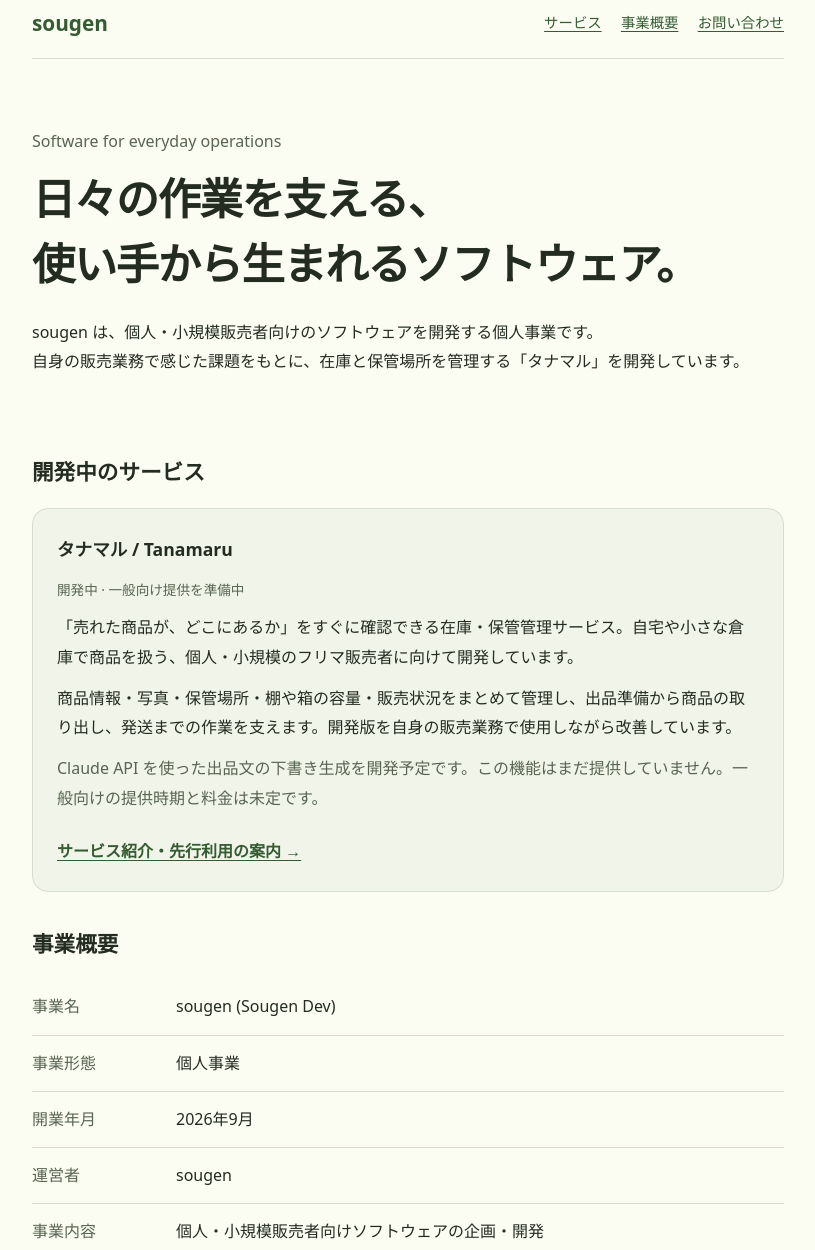
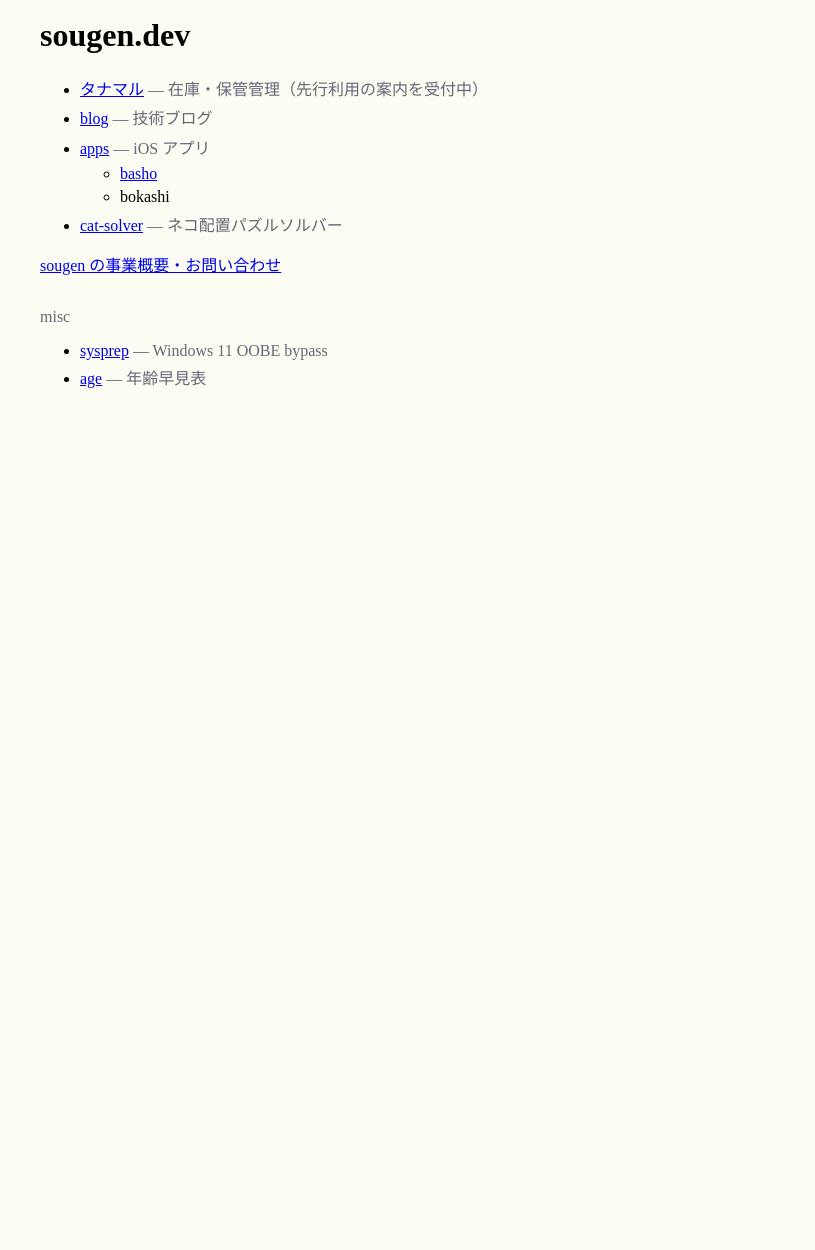
Before and after one commit to sougendev/sougen.dev, a plain HTML site: page index.html in a window 1280 px wide. Shown: the part 20-1270 px from the top of the page, without its empty margins (232-1047 px from the left). After the commit the page ends 800 px from the top, so only its background shows below. Drawn offline with Linux system fonts and the light colour scheme.

Commit message:
Separate business overview into about page and restore portal

```diff
--- a/index.html
+++ b/index.html
@@ -3,97 +3,35 @@
 <head>
 <meta charset="utf-8">
 <meta name="viewport" content="width=device-width, initial-scale=1">
-<meta name="description" content="sougen は2026年9月に開業した個人事業です。個人・小規模販売者向けの在庫・保管管理サービス「タナマル」を開発しています。">
-<link rel="canonical" href="https://sougen.dev/">
-<meta property="og:title" content="sougen — 事業紹介">
-<meta property="og:description" content="個人・小規模販売者の在庫・保管管理を支えるソフトウェアを開発しています。">
-<meta property="og:url" content="https://sougen.dev/">
-<meta property="og:type" content="website">
-<title>sougen — 事業紹介</title>
+<meta name="description" content="sougen.dev ポータル。blog、iOS アプリ、Web ツール等の入口。">
+<title>sougen.dev</title>
 <style>
-:root { color-scheme: light dark; --bg: #fbfdf2; --text: #242b20; --muted: #596452; --line: #d5ddcc; --accent: #345b32; --card: #f1f5e9; }
-@media (prefers-color-scheme: dark) { :root { --bg: #14180a; --text: #e8eddf; --muted: #aab59d; --line: #39432f; --accent: #b2d6a6; --card: #1e2515; } }
-* { box-sizing: border-box; }
-body { background: var(--bg); color: var(--text); max-width: 50rem; margin: 0 auto; padding: 1.5rem; font-family: system-ui, sans-serif; line-height: 1.85; }
-a { color: var(--accent); text-underline-offset: .2em; }
-a:focus-visible { outline: 2px solid var(--accent); outline-offset: 4px; }
-header { display: flex; flex-wrap: wrap; justify-content: space-between; align-items: center; gap: 1rem; border-bottom: 1px solid var(--line); padding-bottom: 1rem; }
-.brand { font-size: 1.3rem; font-weight: 700; text-decoration: none; }
-nav { display: flex; gap: 1.2rem; font-size: .9rem; }
-.hero { padding: 3.5rem 0 2rem; }
-.eyebrow, .note { color: var(--muted); }
-h1 { font-size: clamp(1.8rem, 5vw, 2.7rem); line-height: 1.5; margin: .5rem 0 1.3rem; letter-spacing: -.03em; }
-h2 { font-size: 1.35rem; margin: 0 0 1rem; }
-h3 { font-size: 1.1rem; margin: 0; }
-p { margin: .7rem 0; }
-section { margin: 2rem 0; scroll-margin-top: 1rem; }
-.product { background: var(--card); border: 1px solid var(--line); border-radius: 1rem; padding: 1.5rem; }
-.status { color: var(--muted); font-size: .85rem; }
-.product-link { display: inline-block; margin-top: .8rem; font-weight: 600; }
-dl { margin: 0; }
-dl > div { display: grid; grid-template-columns: 8rem 1fr; gap: 1rem; border-bottom: 1px solid var(--line); padding: .8rem 0; }
-dt { color: var(--muted); } dd { margin: 0; }
-.english { border-left: 3px solid var(--line); padding-left: 1.3rem; }
-ul { padding-left: 1.3rem; } li { margin: .4rem 0; }
-footer { margin-top: 3rem; padding: 1.2rem 0; border-top: 1px solid var(--line); color: var(--muted); font-size: .85rem; }
-@media (max-width: 420px) { body { padding: 1rem; } .hero { padding-top: 2.5rem; } dl > div { grid-template-columns: 1fr; gap: .1rem; } .product { padding: 1.1rem; } }
+:root { color-scheme: light dark; --bg: #fbfdf2; --muted: #667; }
+@media (prefers-color-scheme: dark) { :root { --bg: #14180a; --muted: #99a; } }
+body { background: var(--bg); max-width: 46rem; margin: 0 auto; padding: 1rem; }
+h2 { font-size: 1rem; margin-top: 2rem; color: var(--muted); font-weight: normal; }
+li { margin: 0.35rem 0; }
+.note { color: var(--muted); }
 </style>
 </head>
 <body>
-<header>
-<a class="brand" href="/">sougen</a>
-<nav aria-label="ページ内ナビゲーション"><a href="#product">サービス</a><a href="#about">事業概要</a><a href="#contact">お問い合わせ</a></nav>
-</header>
-<main>
-<div class="hero">
-<p class="eyebrow">Software for everyday operations</p>
-<h1>日々の作業を支える、<br>使い手から生まれるソフトウェア。</h1>
-<p>sougen は、個人・小規模販売者向けのソフトウェアを開発する個人事業です。<br>自身の販売業務で感じた課題をもとに、在庫と保管場所を管理する「タナマル」を開発しています。</p>
-</div>
-<section id="product" aria-labelledby="product-title">
-<h2 id="product-title">開発中のサービス</h2>
-<article class="product">
-<h3>タナマル <span lang="en">/ Tanamaru</span></h3>
-<p class="status">開発中 · 一般向け提供を準備中</p>
-<p>「売れた商品が、どこにあるか」をすぐに確認できる在庫・保管管理サービス。自宅や小さな倉庫で商品を扱う、個人・小規模のフリマ販売者に向けて開発しています。</p>
-<p>商品情報・写真・保管場所・棚や箱の容量・販売状況をまとめて管理し、出品準備から商品の取り出し、発送までの作業を支えます。開発版を自身の販売業務で使用しながら改善しています。</p>
-<p class="note">Claude API を使った出品文の下書き生成を開発予定です。この機能はまだ提供していません。一般向けの提供時期と料金は未定です。</p>
-<a class="product-link" href="https://tanamaru.sougen.dev/">サービス紹介・先行利用の案内 →</a>
-</article>
-</section>
-<section id="about" aria-labelledby="about-title">
-<h2 id="about-title">事業概要</h2>
-<dl>
-<div><dt>事業名</dt><dd>sougen <span lang="en">(Sougen Dev)</span></dd></div>
-<div><dt>事業形態</dt><dd>個人事業</dd></div>
-<div><dt>開業年月</dt><dd>2026年9月</dd></div>
-<div><dt>運営者</dt><dd>sougen</dd></div>
-<div><dt>事業内容</dt><dd>個人・小規模販売者向けソフトウェアの企画・開発</dd></div>
-<div><dt>開発サービス</dt><dd><a href="https://tanamaru.sougen.dev/">タナマル（在庫・保管管理）</a></dd></div>
-</dl>
-</section>
-<section class="english" lang="en" aria-labelledby="english-title">
-<h2 id="english-title">About sougen</h2>
-<p>sougen (Sougen Dev) is an independent software business operating as a sole proprietorship, started in September 2026. The business develops software for individual and small resale sellers.</p>
-<p>Its current product, <a href="https://tanamaru.sougen.dev/">Tanamaru</a>, is an inventory and storage management tool being developed from firsthand selling experience. It connects item records, photos, storage locations, shelf and box capacity, and sales status. The development version is used in the operator's own selling workflow. Public availability and pricing are yet to be determined; early-access interest is being collected.</p>
-<p>A Claude API integration for drafting Japanese listing descriptions is planned and is not yet available.</p>
-</section>
-<section id="contact" aria-labelledby="contact-title">
-<h2 id="contact-title">お問い合わせ <span lang="en">/ Contact</span></h2>
-<p>事業・サービスに関するお問い合わせは、メールでご連絡ください。</p>
-<p><a href="mailto:contact@sougen.dev">contact@sougen.dev</a></p>
-</section>
-<section aria-labelledby="links-title">
-<h2 id="links-title">その他の開発・発信</h2>
+<h1>sougen.dev</h1>
 <ul>
-<li><a href="https://blog.sougen.dev">技術ブログ</a></li>
-<li><a href="https://apps.sougen.dev">iOS アプリ</a> — <a href="https://basho.sougen.dev/">basho</a> / bokashi</li>
-<li><a href="https://cat-solver.sougen.dev">cat-solver</a> — ネコ配置パズルソルバー</li>
-<li><a href="https://bypassnro.sougen.dev">sysprep</a> — Windows 11 OOBE bypass</li>
-<li><a href="https://age.sougen.dev">age</a> — 年齢早見表</li>
+<li><a href="https://tanamaru.sougen.dev/">タナマル</a> <span class="note">— 在庫・保管管理（先行利用の案内を受付中）</span></li>
+<li><a href="https://blog.sougen.dev">blog</a> <span class="note">— 技術ブログ</span></li>
+<li><a href="https://apps.sougen.dev">apps</a> <span class="note">— iOS アプリ</span>
+  <ul>
+    <li><a href="https://basho.sougen.dev/">basho</a></li>
+    <li>bokashi</li>
+  </ul>
+</li>
+<li><a href="https://cat-solver.sougen.dev">cat-solver</a> <span class="note">— ネコ配置パズルソルバー</span></li>
 </ul>
-</section>
-</main>
-<footer>© 2026 sougen · <a href="mailto:contact@sougen.dev">contact@sougen.dev</a></footer>
+<p><a href="/about/">sougen の事業概要・お問い合わせ</a></p>
+<h2>misc</h2>
+<ul>
+<li><a href="https://bypassnro.sougen.dev">sysprep</a> <span class="note">— Windows 11 OOBE bypass</span></li>
+<li><a href="https://age.sougen.dev">age</a> <span class="note">— 年齢早見表</span></li>
+</ul>
 </body>
 </html>
--- a/sitemap.xml
+++ b/sitemap.xml
@@ -5,6 +5,10 @@
     <lastmod>2026-10-09</lastmod>
   </url>
   <url>
+    <loc>https://sougen.dev/about/</loc>
+    <lastmod>2026-10-09</lastmod>
+  </url>
+  <url>
     <loc>https://tanamaru.sougen.dev/</loc>
     <lastmod>2026-10-08</lastmod>
   </url>
```
Also changed, not shown: about/index.html (added, +99 -0 lines).
